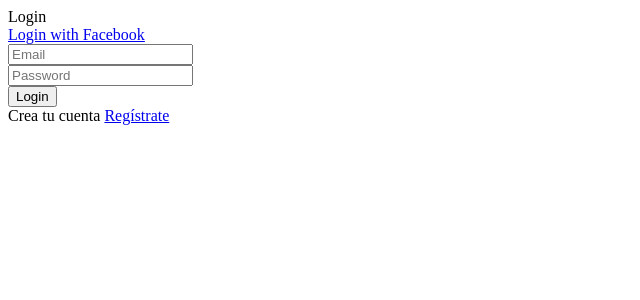
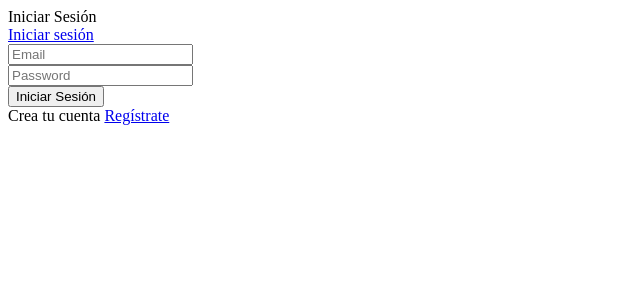
Before and after one commit to ArturoG95/pruebas, a CakePHP app: the page made by app/View/Users/login.ctp in a window 1280 px wide. Shown: the top 300 px of the page, without its empty margins (0-640 px from the left). Run offline with PHP 8.4 and a stand-in for CakePHP, Linux system fonts and the light colour scheme; the template is opened without the code that fills it, so the values that code supplies are empty; some libraries are stand-ins or nearby versions.

Commit message:
Se agrega el register

```diff
--- a/app/View/Users/js/login.js
+++ b/app/View/Users/js/login.js
@@ -4,11 +4,11 @@ $(document).ready(function(){
 });
 
 $('#show_pass').click(function(){
-    if($('#register_pass').attr("type") == "password"){
-    $('#register_pass').removeAttr('type','password');
-    $('#register_pass').attr('type','text');
-  } else if($('#register_pass').attr("type") == "text") {
-    $('#register_pass').removeAttr('type','text');
-    $('#register_pass').attr('type','password');
+    if($('#login_pass').attr("type") == "password"){
+    $('#login_pass').removeAttr('type','password');
+    $('#login_pass').attr('type','text');
+  } else if($('#login_pass').attr("type") == "text") {
+    $('#login_pass').removeAttr('type','text');
+    $('#login_pass').attr('type','password');
   }
 });
--- a/app/View/Users/login.ctp
+++ b/app/View/Users/login.ctp
@@ -19,13 +19,13 @@ if (file_exists(dirname(__FILE__) . '/js/' . basename(__FILE__, 'ctp') . 'js'))
 			<div class="wrap-login100 p-t-90 p-b-30">
         <div class="login100-form validate-form">
           <span class="login100-form-title p-b-40">
-            Login
+            Iniciar Sesión
           </span>
 
           <div>
             <a href="#" class="btn-login-with bg1 m-b-10">
               <i class="fab fa-facebook-square"></i>
-              Login with Facebook
+              Iniciar sesión
             </a>
           </div>
 				<form id="loginForm" class="login100-form validate-form">
@@ -38,14 +38,14 @@ if (file_exists(dirname(__FILE__) . '/js/' . basename(__FILE__, 'ctp') . 'js'))
 						<span class="btn-show-pass">
 							<i id="show_pass" class="fa fa-eye"></i>
 						</span>
-						<input id="register_pass" class="input100" type="password" name="pass" placeholder="Password">
+						<input id="login_pass" class="input100" type="password" name="pass" placeholder="Password">
 						<span class="focus-input100"></span>
 					</div>
 
 					<div class="container-login100-form-btn">
 
 						<button class="login100-form-btn" type="submit">
-							Login
+							Iniciar Sesión
 						</button>
 					</div>
         </form>
@@ -54,7 +54,7 @@ if (file_exists(dirname(__FILE__) . '/js/' . basename(__FILE__, 'ctp') . 'js'))
 							Crea tu cuenta
 						</span>
 
-						<a href="#" class="txt3 bo1 hov1">
+						<a href="/3raVencida/users/register" class="txt3 bo1 hov1">
 							Regístrate
 						</a>
 					</div>
```
Also changed, not shown: app/Controller/UsersController.php (+6 -1 lines).
